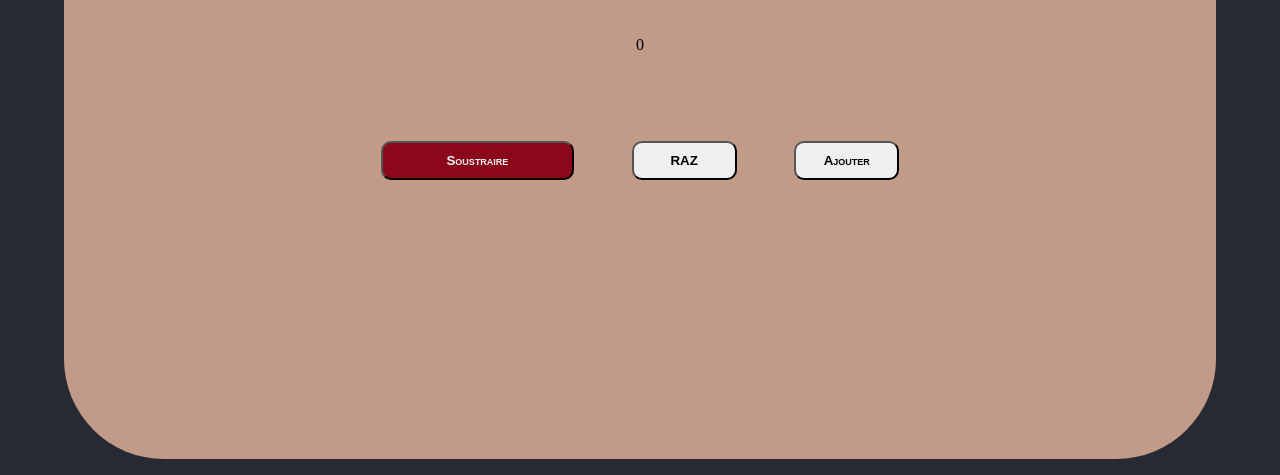
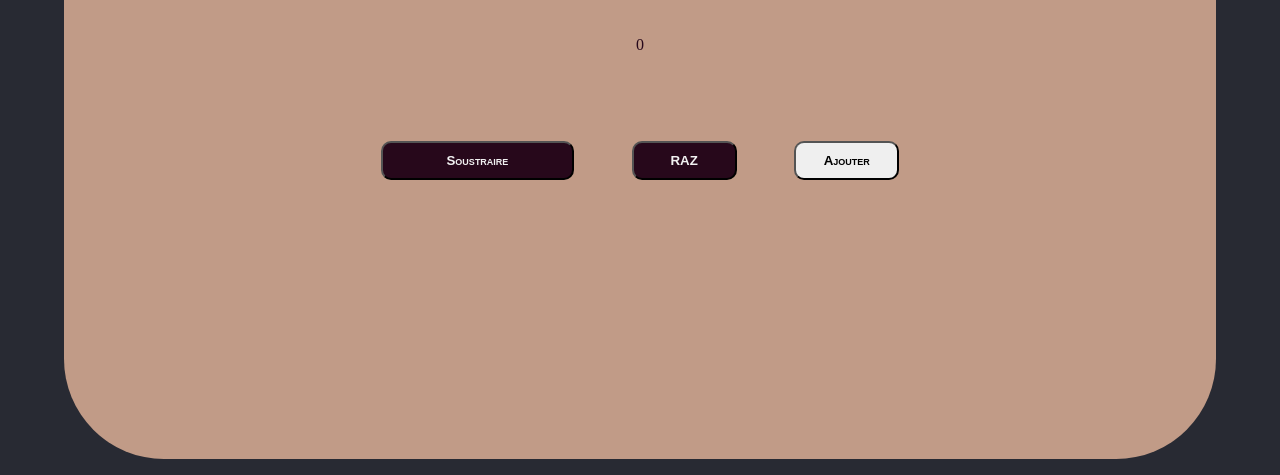
Before and after one commit to ALouKatraz/Compteur, a plain HTML site: page index.html in a window 1280 px wide. In both pictures the pointer is over the button "Soustraire". Shown: the part 325-800 px from the top of the page. Drawn offline with Linux system fonts and the light colour scheme.

Commit message:
Amélioration de l'expérience utilisateur : modification des hover et différenciation du bouton RAZ

```diff
--- a/CSS/style.css
+++ b/CSS/style.css
@@ -16,6 +16,7 @@ main{
     margin: 2vh 5vw ;
     background-color: #c19b87;
     border-radius: 100px;
+    color: #27081b;
 }
 
 #nombre{
@@ -42,12 +43,12 @@ button:hover{
     width: 100%;
 }
 
-#ajouter:hover{
+#ajouter:hover, #soustraire:hover, #RAZ{
     color: #F2F2F2;
     background-color:#27081b ;
 }
 
-#soustraire:hover{
-    color: #F2F2F2;
-    background-color: #8a0819;
+#RAZ:hover{
+    color: #27081b;
+    background-color: #F2F2F2 ;
 }
```
